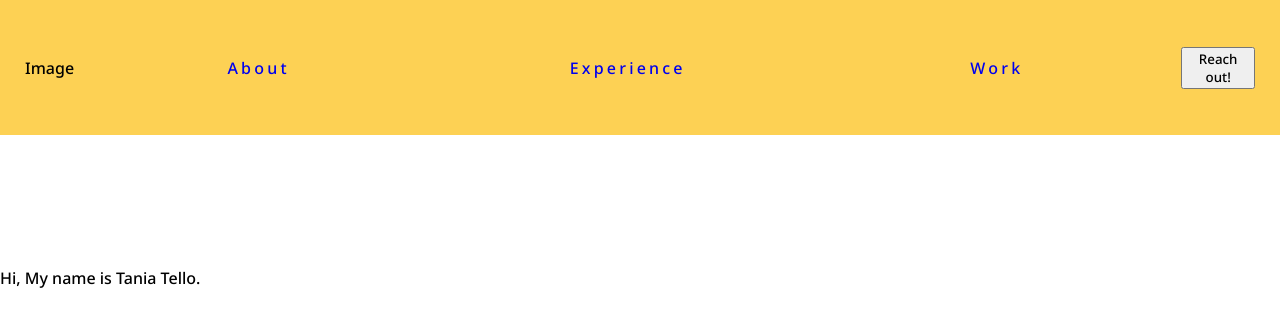
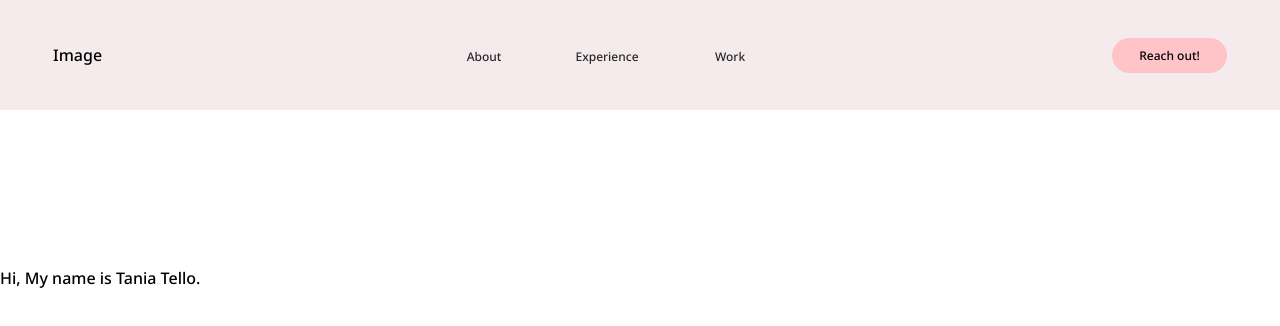
Before and after one commit to tatellog/next-vercel, a Next.js app: page / in a window 1280 px wide. Shown: the top 326 px of the page. Built offline with nearby package versions, Linux system fonts and the light colour scheme; a web font is replaced by a local one.

Commit message:
NavBar was modified

```diff
--- a/src/components/ActiveLink/styles.ts
+++ b/src/components/ActiveLink/styles.ts
@@ -1,9 +1,12 @@
 import { styled } from 'styled-components'
 
+import colors from '@/theme/colors'
+
 export const LinkContainer = styled.div`
-  display: flex;
-  align-items: center;
-  justify-content: center;
-  letter-spacing: 0.2em;
   width: 35%;
+  text-align: center;
+  & a {
+    color: ${colors.blackLight};
+    font-size: 0.75rem;
+  }
 `
--- a/src/components/NavBar/index.tsx
+++ b/src/components/NavBar/index.tsx
@@ -1,6 +1,6 @@
 import { ActiveLink } from '../ActiveLink'
 
-import { NavBarContainer } from './styles'
+import { Icon, NavBarContainer, NavBarItems, ReachOutButton } from './styles'
 
 const menuItems = [
   {
@@ -19,10 +19,12 @@ const menuItems = [
 
 export const NavBar = () => (
   <NavBarContainer>
-    <div>Image</div>
-    {menuItems.map(({ text, href }) => (
-      <ActiveLink key={href} href={href} text={text} />
-    ))}
-    <button>Reach out!</button>
+    <Icon>Image</Icon>
+    <NavBarItems>
+      {menuItems.map(({ text, href }) => (
+        <ActiveLink key={href} href={href} text={text} />
+      ))}
+    </NavBarItems>
+    <ReachOutButton>Reach out!</ReachOutButton>
   </NavBarContainer>
 )
--- a/src/components/NavBar/styles.ts
+++ b/src/components/NavBar/styles.ts
@@ -5,9 +5,38 @@ import colors from '@/theme/colors'
 export const NavBarContainer = styled.nav`
   display: flex;
   flex-direction: row;
-  height: 85px;
-  background-color: ${colors.main.brightYellow};
-  padding: 25px;
+  height: 3.75rem;
+  background-color: ${colors.main.sweetPink};
+  padding: 1.563rem;
   align-items: center;
   justify-content: center;
+  justify-content: space-between;
 `
+
+export const NavBarItems = styled.div`
+  display: flex;
+  width: 30%;
+`
+
+export const Icon = styled.div`
+  margin-left: 1.75rem;
+`
+
+export const ReachOutButton = styled.button`
+  width: 7.188rem;
+  height: 2.188rem;
+  padding-top: 0.313rem;
+  padding-bottom: 0.313rem;
+  text-align: center;
+  cursor: pointer;
+  background-color: ${colors.main.goldPink};
+  border-radius: 2.25rem;
+  border-color: transparent;
+  margin-right: 1.75rem;
+  font-size: 0.75rem;
+  &:hover {
+    background-color: ${colors.grays.editorHover};
+    color: ${colors.main.goldPink};
+    text-shadow: 0 -1px 0 rgba(0, 0, 0, 1);
+  }
+`
--- a/src/theme/colors.ts
+++ b/src/theme/colors.ts
@@ -1,6 +1,6 @@
 export default {
   black: '#000',
-  blackLight: '#36343A',
+  blackLight: '#2a2a2b',
   brandSun: '#612751',
   brandSunLight: '#612751',
   brandSunDisabled: '#6127518A',
@@ -18,7 +18,7 @@ export default {
     sideMenuDefault: '#E2EBF4',
     sideMenuIcon: '#ABC0D6',
     buttonDisabled: '#D1D1D1',
-    editorHover: '#D9D9D9',
+    editorHover: '#867575',
     editorItemActive: '#F1F1F1',
   },
   home: {
@@ -32,6 +32,7 @@ export default {
     brightYellow: '#FDD154',
     devilOrange: '#FEB25E',
     goldPink: '#FFC4C8',
+    sweetPink: '#f5ebec',
     demonBlue: '#AED4D5',
     loyalBlue: '#6AC7E6',
   },
```
